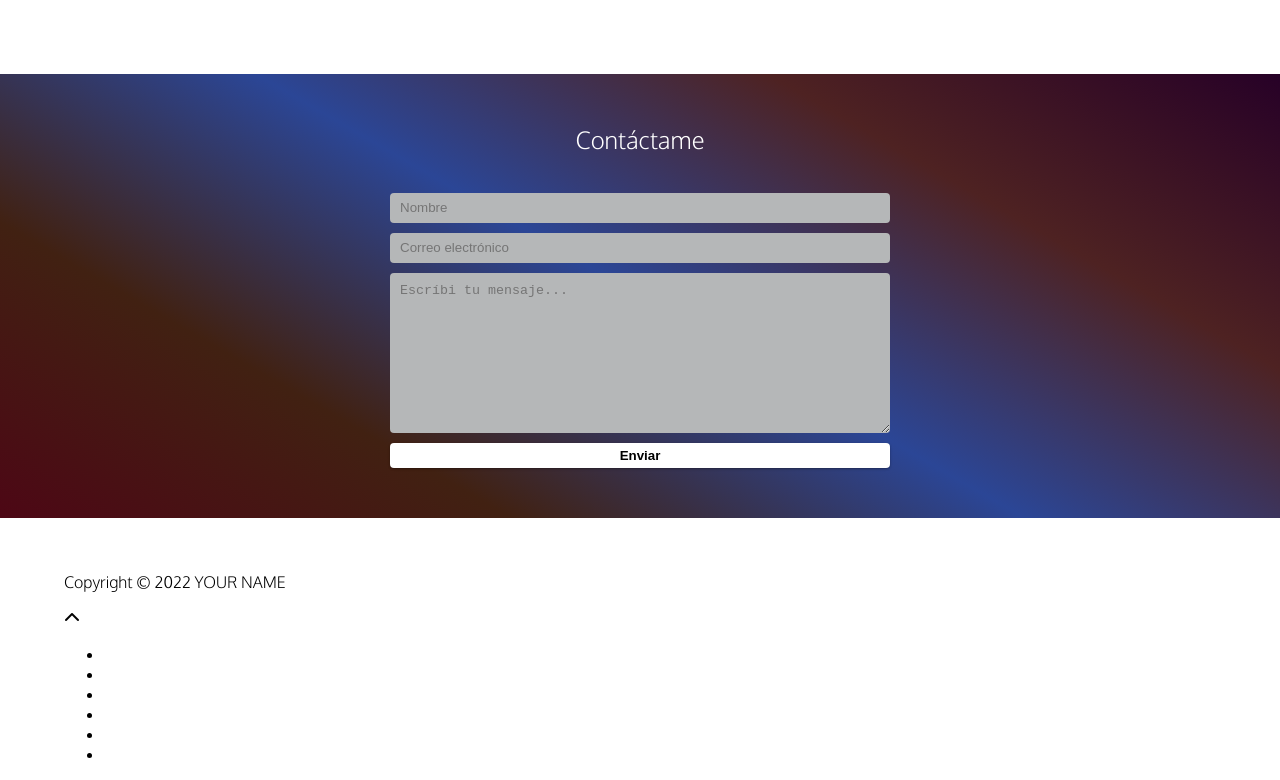
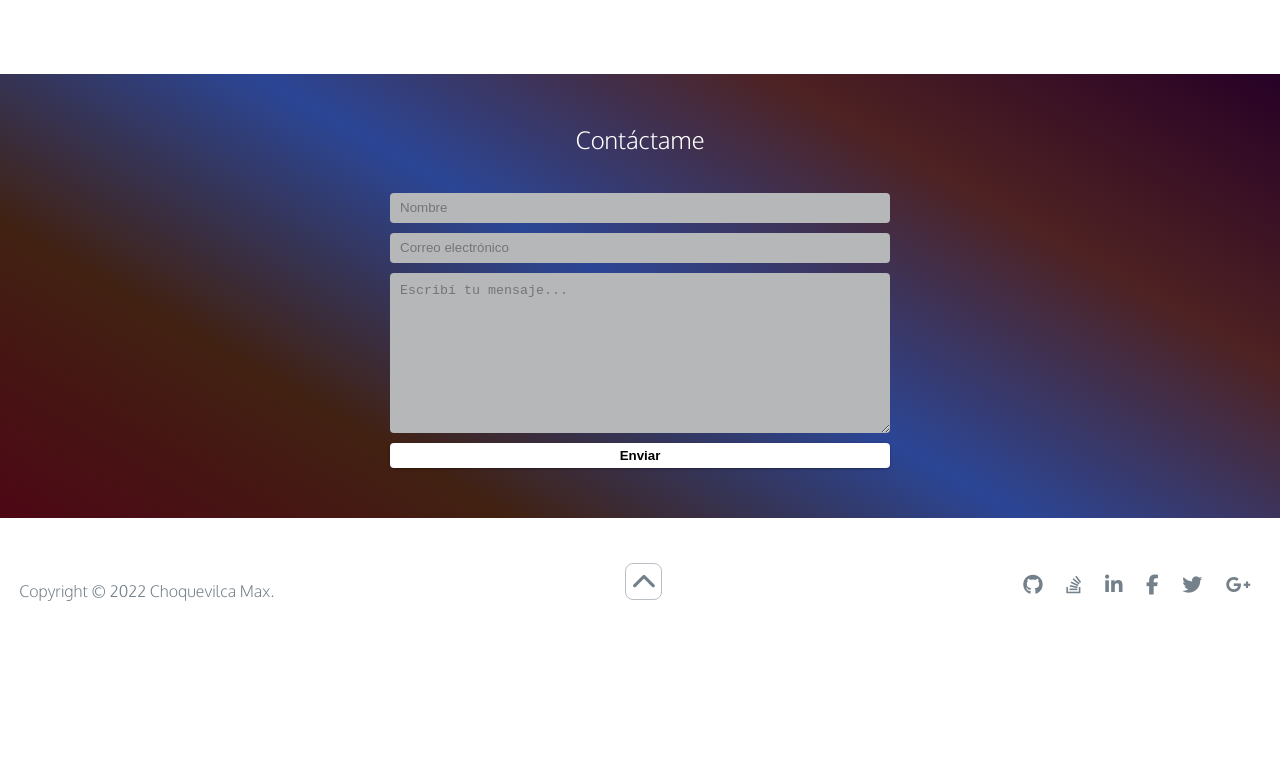
Before and after one commit to maxchz/PortafolioEstatico, a website: page index.html in a window 1280 px wide. Shown: the part 5703-6483 px from the top of the page. After the commit the page ends 6347 px from the top, so only its background shows below. Drawn offline with Linux system fonts and the light colour scheme.

Commit message:
agregar seccion footer, falta estilizar, correcion de texto en cantacto y agregar id en sección navbar

```diff
--- a/css/styles.css
+++ b/css/styles.css
@@ -647,3 +647,100 @@ textarea{
 .btn-form:hover{
     background-color: #dadadb;
 }
+
+/* FOOTER */
+
+.container-footer{
+    display:flex;
+    justify-content: space-between;
+    align-items: center;
+    height:50px;
+    align-items: center;
+    padding:0;
+    margin: 3% 1.5% 3% 1.5%;
+}
+
+.copyright{
+    padding-top:20px;
+}
+.copyright p{
+    margin:0;
+    color:#74808a;
+}
+.top{
+    text-align:center;
+}
+.top span{
+    cursor:pointer;
+    display:block;
+    margin: 0 auto;
+    width:35px;
+    height:35px;
+    border-radius:0.5rem;
+    border:1.5px solid #b9bfc4;
+    text-align:center;
+}
+.top i{
+    animation:pulsate 1.5s ease;
+    animation-iteration-count:infinite;
+    padding-top:0.5rem;
+    color:#74808a;
+}
+
+@keyframes pulsate{0%{transform:scale(1, 1)}50%{transform:scale(1.6, 1.6)}100%{transform:scale(1, 1)}}
+
+.social{
+
+    text-align:right;
+}
+.social ul{
+    margin:5px 0 0 0;
+    padding:0;
+}
+.social li{
+    display:inline-block;
+    font-size:1.25em;
+    list-style:none;
+}
+.social a{
+    display:block;
+    color:#74808a;
+    padding:10px;
+}
+.social a:hover{
+    color:#3498db;
+}
+.btn-rounded-white{
+    display:inline-block;
+    color:#fff;
+    padding:15px 25px;
+    border:3px solid #fff;
+    border-radius:30px;
+    transition:.5s ease all;
+}
+.btn-rounded-white:hover{
+    color:#3498db;
+    background:#fff;
+    text-decoration:none;
+}
+
+
+
+/* #lead-down span{
+    cursor:pointer;
+    display:block;
+    margin:0 auto;
+    width:35px;
+    height:35px;
+    border-radius:0.5rem;
+    border:1.5px solid #2da4f3;
+    text-align:center;
+
+}
+
+#lead-down i{
+    animation:pulsate 1.5s ease;
+    animation-iteration-count:infinite;
+    padding-top:0.5rem;
+    color:#2da4f3;
+} */
--- a/index.html
+++ b/index.html
@@ -29,7 +29,7 @@
     </div> -->
     <!-- End #mobile-menu-toggle -->
     <header>
-        <nav>
+        <nav id="navbar">
             <!-- <div id="mobile-menu-close">
                 <span>Cerrar</span> <i class="fa fa-times" aria-hidden="true"></i>
             </div> -->
@@ -79,7 +79,7 @@
     <!-- Fin header -->
 
 
-
+    <main>
         <section id="lead">
             <div id="lead-content">
                 <h1>Max Choquevilca</h1>
@@ -105,7 +105,6 @@
         </section>
         <!-- Fin #lead -->
 
-
         <section id="about">
                 <div class="container-about">
                         <div class="about-titulo">
@@ -129,7 +128,6 @@
                         </div>
                 </div>
         </section>
-
         <!-- Fin #about -->
 
         <section id="experience" class="background-alt">
@@ -193,7 +191,6 @@
         </section>
         <!-- Fin #experiencia -->
 
-
         <section id="education">
                 <h2 class="heading">Educación</h2>
                 <div id="education-timeline">
@@ -246,10 +243,7 @@
                     <!-- End .education-block -->
                 </div>
         </section>
-
         <!-- Fin #educación -->
-
-
 
         <section id="projects" class="background-alt">
                 <h2 class="heading">Projectos</h2>
@@ -309,9 +303,7 @@
                         <!-- End .project -->
                     </div>
         </section>
-
         <!-- Fin #projectos -->
-
 
         <section id="skill">
             <h2 class="heading">Habilidades</h2>
@@ -414,7 +406,6 @@
                 <div>
             </div>
         </section>
-
         <!-- Fin #habilidades -->
 
         <section id="contact">
@@ -427,38 +418,39 @@
                         <label for="_replyto" class="form-input">
                             <input type="email" name="_replyto" placeholder="Correo electrónico" required>
                         </label>
-                    <textarea name="message" placeholder="Escríbi tu mensaje..." required></textarea>
+                        <textarea name="message" placeholder="Escribí tu mensaje..." required></textarea>
                         <button class="btn-form" type="submit">Enviar</button>
                     </form>
                 </div>
                 <!-- End #contact-form -->
         </section>
-
         <!-- Fin #contacto -->
+    </main>
 
     <footer>
-        <div class="container">
-            <div class="row">
-                <div class="col-sm-5 copyright">
+        <div class="container-footer">
+                <div class="copyright">
                     <p>
-                        Copyright &copy; <span id="current-year">2022</span> YOUR NAME
+                        Copyright &copy; <span id="current-year">2022</span> Choquevilca Max.
                     </p>
                 </div>
-                <div class="col-sm-2 top">
+                <div class="top">
+                    <a href="#navbar">
                         <span id="to-top">
                             <i class="fa fa-chevron-up" aria-hidden="true"></i>
                         </span>
+                    </a>
                 </div>
-                <div class="col-sm-5 social">
+                <div class="social">
                     <ul>
                         <li>
-                            <a href="https://github.com/" target="_blank"><i class="fa fa-github" aria-hidden="true"></i></a>
+                            <a href="https://github.com/maxchz" target="_blank"><i class="fa fa-github" aria-hidden="true"></i></a>
                         </li>
                         <li>
                             <a href="https://stackoverflow.com/" target="_blank"><i class="fa fa-stack-overflow" aria-hidden="true"></i></a>
                         </li>
                         <li>
-                            <a href="https://linkedin.com/" target="_blank"><i class="fa fa-linkedin" aria-hidden="true"></i></a>
+                            <a href="https://www.linkedin.com/in/maxchz/" target="_blank"><i class="fa fa-linkedin" aria-hidden="true"></i></a>
                         </li>
                         <li>
                             <a href="https://www.facebook.com/" target="_blank"><i class="fa fa-facebook" aria-hidden="true"></i></a>
@@ -472,50 +464,10 @@
                     </ul>
                 </div>
             </div>
-        </div>
     </footer>
     <!-- Fin footer -->
 
 
-
-    <!-- <script src="https://ajax.googleapis.com/ajax/libs/jquery/1.12.4/jquery.min.js"></script>
-    <script src="js/scripts.min.js"></script> -->
 </body>
 
 </html>
-
-
-
-
-
-
-
-
-<!-- <ul>
-                <li>JavaScript</li>
-                <li>Python</li>
-                <li>Ruby</li>
-                <li>Go</li>
-                <li>Node.js</li>
-                <li>AngularJs</li>
-                <li>React</li>
-                <li>Elixir</li>
-                <li>Java</li>
-                <li>C</li>
-                <li>C#</li>
-                <li>C++</li>
-                <li>Ruby on Rails</li>
-                <li>JavaScript</li>
-                <li>Python</li>
-                <li>Ruby</li>
-                <li>Go</li>
-                <li>Node.js</li>
-                <li>AngularJs</li>
-                <li>React</li>
-                <li>Elixir</li>
-                <li>Java</li>
-                <li>C</li>
-                <li>C#</li>
-                <li>C++</li>
-                <li>Ruby on Rails</li>
-            </ul> -->
```
Lines whose indentation alone changed are shown as unchanged.
